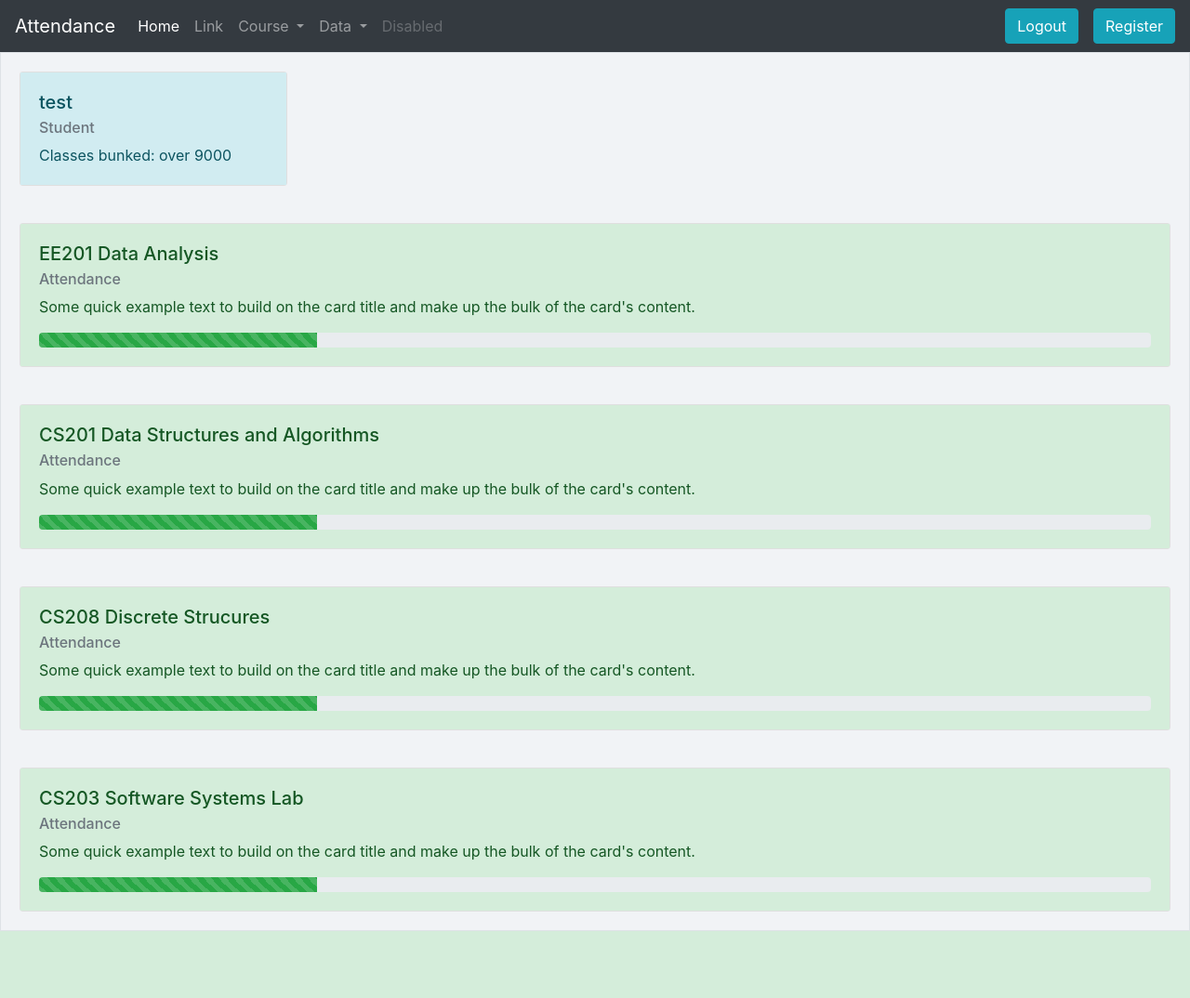
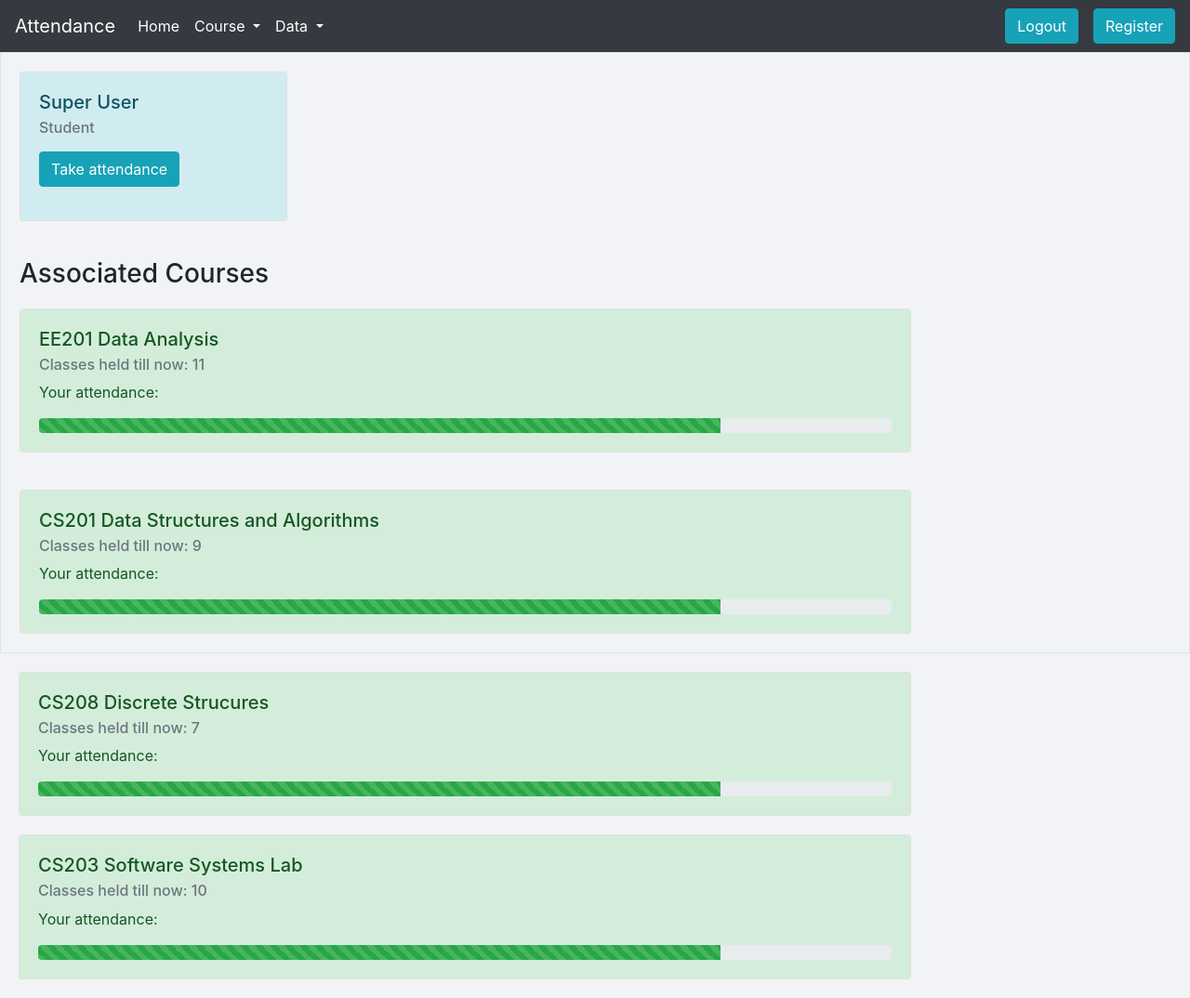
Before and after one commit to deepakhr1999/NowWeSeeYou, a Django app: page / in a window 1280 px wide. Shown: the whole page at 93% size. Before the commit the page ends 1001 px from the top, so only its background shows below. Run offline with Django 3.2, Linux system fonts and the light colour scheme; a user stored in the database is signed in; data comes from the database, SQL or seed files in the repository; both versions use the stored data as it was after the commit; parts of the project's set-up code (start-up, migrations or seed data) failed here and were passed over; some libraries are stand-ins or nearby versions.

Commit message:
take_attendance_notify

```diff
--- a/NowWeSeeYou/__init__.py
+++ b/NowWeSeeYou/__init__.py
@@ -2,4 +2,4 @@ from __future__ import absolute_import
 #
 # This will make sure the app is always imported when
 # Django starts so that shared_task will use this app.
-from .celery import app as celery_app
+# from .celery import app as celery_app
--- a/NowWeSeeYou/settings.py
+++ b/NowWeSeeYou/settings.py
@@ -134,3 +134,9 @@ CELERY_ACCEPT_CONTENT = ['application/json']
 CELERY_TASK_SERIALIZER = 'json'
 CELERY_RESULT_SERIALIZER = 'json'
 CELERY_TIMEZONE = 'Asia/Kolkata'
+
+EMAIL_USE_TLS = True
+EMAIL_HOST = 'smtp.gmail.com'
+EMAIL_HOST_USER = 'casualdeepak@gmail.com'
+EMAIL_HOST_PASSWORD = 'oueqaigczxlbtuxj'
+EMAIL_PORT = 587
--- a/attendance/templates/attendance/manager.html
+++ b/attendance/templates/attendance/manager.html
@@ -16,25 +16,39 @@ body{
 {% if user.is_authenticated %}
 	<div class="card" style="width: 18rem; animation-name: fadeInUp;">
 	  <div class="card-body alert-info">
-	    <h5 class="card-title">{{user.username}}</h5>
+	    <h5 class="card-title">{{user.first_name}} {{user.last_name}}</h5>
 	    <h6 class="card-subtitle mb-2 text-muted">{{user.profile.get_employment_display}}</h6>
 	    <p class="card-text">
-	    	Classes bunked: over 9000
+			{% if user.is_staff %}
+			<form>
+				{% csrf_token %}
+				<button class="btn btn-info">Take attendance</button>
+			</form>
+			{% endif %}
 	    </p>
 	  </div>
 	</div>
 {% endif %}
 {% if courses %}
+	<div class="w-100">
+	<h3 style="margin: 20px" style="animation-name: fadeInRight;">
+		Associated Courses
+	</h3>
 	{% for course in courses %}
-	<div class="w-100 card" style="animation-name: fadeInRight;">
+	<div class="w-75 card" style="animation-name: fadeInRight;">
 	  <div class="card-body alert-success">
 	    <h5 class="card-title">{{course}}</h5>
-	    <h6 class="card-subtitle mb-2 text-muted">Attendance</h6>
-	    <p class="card-text">Some quick example text to build on the card title and make up the bulk of the card's content.</p>
+	    <h6 class="card-subtitle mb-2 text-muted">
+	    	Classes held till now: {{course.classes_held}}
+	    </h6>
+	    <p class="card-text">
+	    	Your attendance:
+	    </p>
 	    <div class="progress">
-			<div class="progress-bar progress-bar-striped bg-success" role="progressbar" style="width: 25%" aria-valuenow="25" aria-valuemin="0" aria-valuemax="100"></div>
+			<div class="progress-bar progress-bar-striped bg-success" role="progressbar" style="width: 80%" aria-valuenow="25" aria-valuemin="0" aria-valuemax="100"></div>
 		</div>
 	  </div>
+	</div>
 	</div>
 	{% endfor %}
 {% endif %}
--- a/attendance/views.py
+++ b/attendance/views.py
@@ -10,6 +10,9 @@ def home(request):
 	context = {}
 	if request.user.is_authenticated:
 		context['courses'] = request.user.course_set.all()
+		if request.method == 'POST' and request.user.is_staff():
+			course = Course.objects.get(name = 'Calculus')
+			notify('real_time_count.txt', course)
 	return render(request, 'attendance/manager.html', context)
 
 def courseCreate(request):
--- a/user/templates/user/base.html
+++ b/user/templates/user/base.html
@@ -13,7 +13,7 @@
   </head>
   <body>
     <nav class="navbar navbar-expand-lg navbar-dark bg-dark">
-      <a class="navbar-brand" href="#">Attendance</a>
+      <a class="navbar-brand" href="/">Attendance</a>
       <button class="navbar-toggler" type="button" data-toggle="collapse" data-target="#navbarSupportedContent" aria-controls="navbarSupportedContent" aria-expanded="false" aria-label="Toggle navigation">
         <span class="navbar-toggler-icon"></span>
       </button>
@@ -21,12 +21,10 @@
       <div class="collapse navbar-collapse" id="navbarSupportedContent">
         <ul class="navbar-nav mr-auto">
           <li class="nav-item active">
-            <a class="nav-link" href="#">Home <span class="sr-only">(current)</span></a>
+            <a class="nav-link" href="/">Home <span class="sr-only">(current)</span></a>
           </li>
-          <li class="nav-item">
-            <a class="nav-link" href="#">Link</a>
-          </li>
-          <li class="nav-item dropdown">
+          {% if user.is_staff %}
+          <li class="nav-item dropdown active">
             <a class="nav-link dropdown-toggle" href="#" id="navbarDropdown" role="button" data-toggle="dropdown" aria-haspopup="true" aria-expanded="false">
               Course
             </a>
@@ -35,7 +33,7 @@
               <a class="dropdown-item" href="{% url 'course-list'%}">View</a>
             </div>
           </li>
-          <li class="nav-item dropdown">
+          <li class="nav-item dropdown active">
             <a class="nav-link dropdown-toggle" href="#" id="navbarDropdown" role="button" data-toggle="dropdown" aria-haspopup="true" aria-expanded="false">
               Data
             </a>
@@ -48,9 +46,7 @@
                 Professors</a>
             </div>
           </li>
-          <li class="nav-item">
-            <a class="nav-link disabled" href="#" tabindex="-1" aria-disabled="true">Disabled</a>
-          </li>
+          {% endif %}
         </ul>
         <div class="form-inline my-2 my-lg-0">
           {% if user.is_authenticated %}
```
Also changed, not shown: NowWeSeeYou/celery.py (+14 -14 lines), attendance/helpers.py (+27 -0 lines), db.sqlite3.
